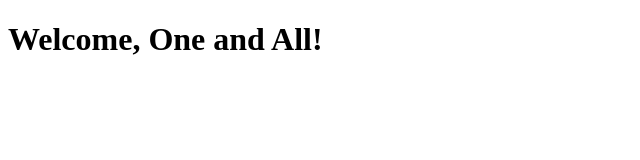
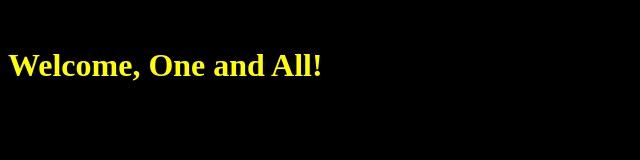
Before and after one commit to julianleal72/julianleal72.github.io, a plain HTML site: page index.html in a window 1280 px wide. Shown: the whole page, without its empty margins (0-640 px from the left). Drawn offline with Linux system fonts and the light colour scheme.

Commit message:
CSS file created, connected to HTML

```diff
--- a/index.html
+++ b/index.html
@@ -1,6 +1,7 @@
 <!DOCTYPE html>
 <html lang="en">
   <head>
+      <link rel="stylesheet" href="./style.css"
       <title>Jules' Website</title>
   </head>
   <body>
--- /dev/null
+++ b/style.css
@@ -0,0 +1,6 @@
+body {
+    background: black;
+  }
+h1 {
+    color: yellow;
+}
```
